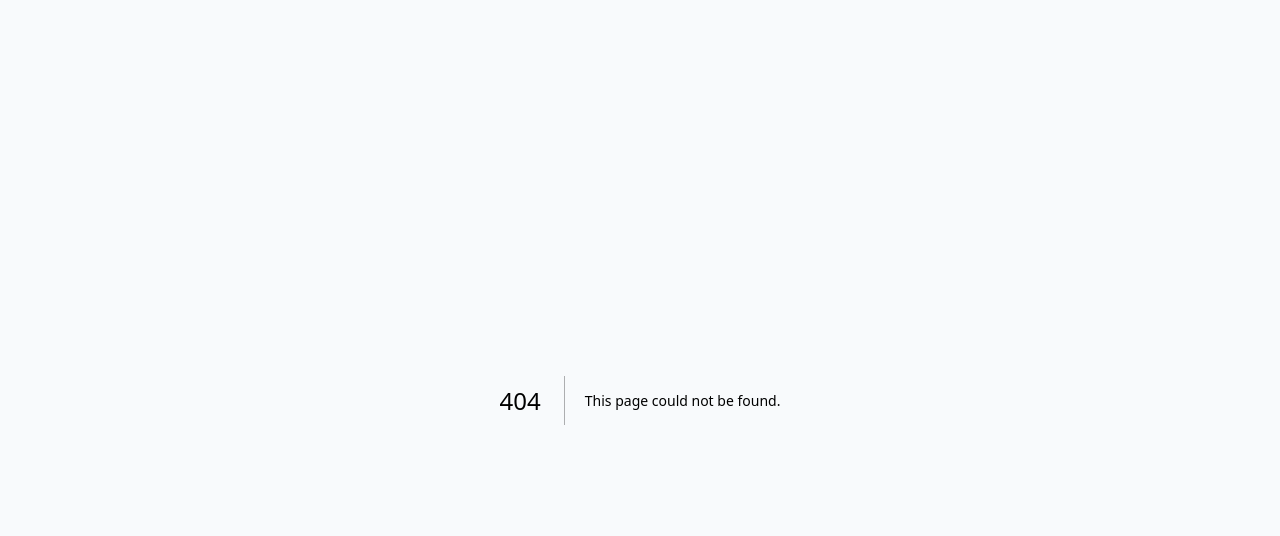
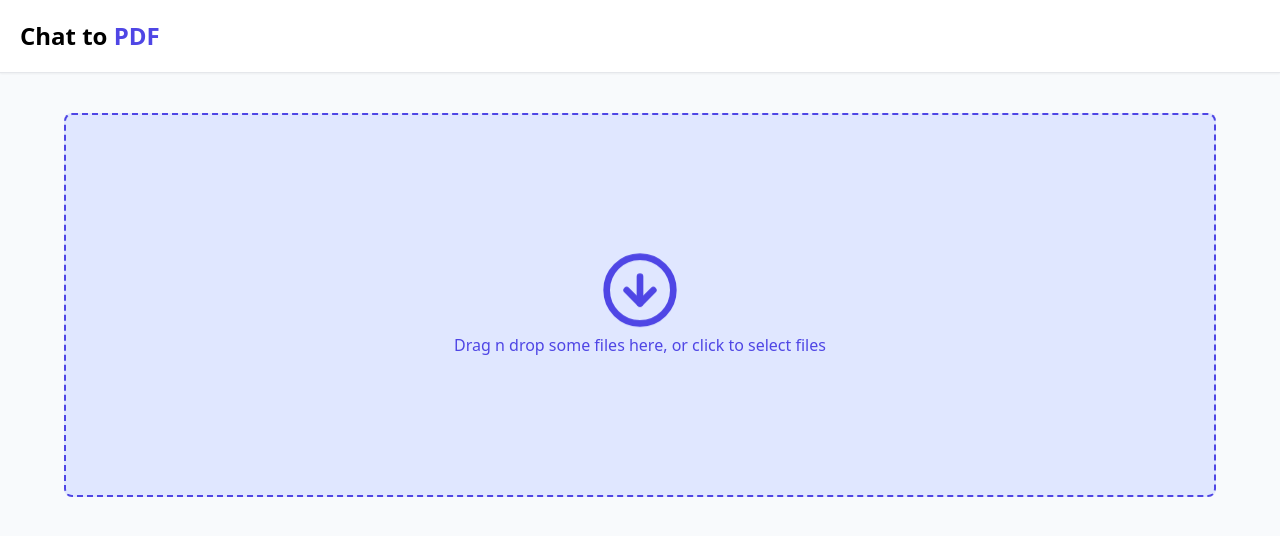
Before and after one commit to enzomachadodev/chat-with-pdf, a Next.js app: page /dashboard/upload in a window 1280 px wide. Before the commit this address had no page. Shown: the top 536 px of the page. Built offline with nearby package versions, Linux system fonts and the light colour scheme; no server answers.

Commit message:
feat: create upload page

```diff
--- /dev/null
+++ b/app/dashboard/upload/page.tsx
@@ -0,0 +1,12 @@
+import { FileUploader } from "@/components/file-uploader";
+import React from "react";
+
+const Upload = () => {
+	return (
+		<div>
+			<FileUploader />
+		</div>
+	);
+};
+
+export default Upload;
--- a/components/documents.tsx
+++ b/components/documents.tsx
@@ -1,5 +1,21 @@
-import React from "react";
+import { auth } from '@clerk/nextjs/server';
+import React from 'react'
+import { PlaceholderDocument } from './placeholder-document';
 
-export const Documents = () => {
-	return <div>Documents</div>;
-};
+export const Documents = async () => {
+	auth().protect();
+
+  const { userId } = await auth();
+
+  if (!userId) {
+    throw new Error("User not found");
+  }
+
+  return (
+    <div className="flex flex-wrap p-5 bg-gray-100 justify-center lg:justify-start rounded-sm gap-5 max-w-7xl mx-auto">
+
+
+      <PlaceholderDocument />
+    </div>
+	)
+}
--- /dev/null
+++ b/components/file-uploader.tsx
@@ -0,0 +1,49 @@
+"use client";
+
+import { CircleArrowDown, RocketIcon } from "lucide-react";
+import { useCallback } from "react";
+import { useDropzone } from "react-dropzone";
+
+export const FileUploader = () => {
+	const onDrop = useCallback(async (acceptedFiles: File[]) => {
+		console.log(acceptedFiles);
+	}, []);
+
+	const { getRootProps, getInputProps, isDragActive, isFocused, isDragAccept } =
+		useDropzone({
+			onDrop,
+			maxFiles: 1,
+			accept: {
+				"application/pdf": [".pdf"],
+			},
+		});
+
+	return (
+		<div className="flex flex-col gap-4 items-center max-w-7xl mx-auto">
+			{/* Loading... tomorrow! */}
+
+			<div
+				{...getRootProps()}
+				className={`p-10 border-2 border-dashed mt-10 w-[90%]  border-indigo-600 text-indigo-600 rounded-lg h-96 flex items-center justify-center cursor-pointer ${
+					isFocused || isDragAccept ? "bg-indigo-300" : "bg-indigo-100"
+				}`}
+			>
+				<input {...getInputProps()} />
+
+				<div className="flex flex-col items-center justify-center">
+					{isDragActive ? (
+						<>
+							<RocketIcon className="h-20 w-20 animate-ping" />
+							<p>Drop the files here ...</p>
+						</>
+					) : (
+						<>
+							<CircleArrowDown className="h-20 w-20 animate-bounce" />
+							<p>Drag n drop some files here, or click to select files</p>
+						</>
+					)}
+				</div>
+			</div>
+		</div>
+	);
+};
--- /dev/null
+++ b/components/placeholder-document.tsx
@@ -0,0 +1,23 @@
+"use client";
+
+import { useRouter } from "next/navigation";
+import { PlusCircleIcon } from "lucide-react";
+import { Button } from "./ui/button";
+
+export const PlaceholderDocument = () => {
+	const router = useRouter();
+
+	const handleClick = () => {
+		router.push("/dashboard/upload");
+	};
+	return (
+		<Button
+			onClick={handleClick}
+			className="flex flex-col items-center w-64 h-80 rounded-xl bg-gray-200 hover:bg-gray-300 drop-shadow-md text-gray-400"
+		>
+			<PlusCircleIcon className="h-16 w-16" />
+
+			<p className="font-semibold">Add a document</p>
+		</Button>
+	);
+};
--- a/package.json
+++ b/package.json
@@ -17,6 +17,7 @@
     "next": "14.2.5",
     "react": "^18",
     "react-dom": "^18",
+    "react-dropzone": "^14.2.3",
     "tailwind-merge": "^2.4.0",
     "tailwindcss-animate": "^1.0.7"
   },
```
Also changed, not shown: 1 other file (tests, documents, lock files or other folders).
